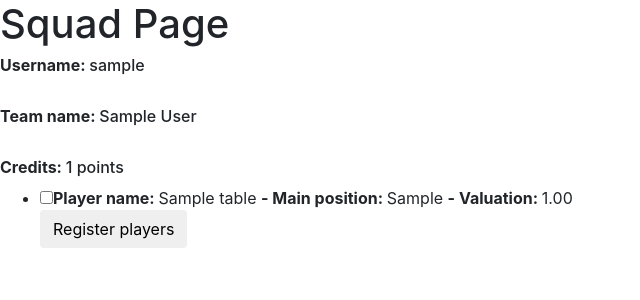
After one commit to Laurence2013/groopstr, a Django app: page /squad/ in a window 1280 px wide. The commit adds this page. Shown: the top 300 px of the page, without its empty margins (0-640 px from the left). Run offline with Django 3.2, Linux system fonts and the light colour scheme; a user stored in the database is signed in; tables that the repository leaves empty hold one stand-in row (values such as "Sample post"); some libraries are stand-ins or nearby versions.

Commit message:
15 groopstr

```diff
--- a/groopstr/urls.py
+++ b/groopstr/urls.py
@@ -20,7 +20,8 @@ from members.views import *
 urlpatterns = [
     path('personal_info/', PersonalinfoView.as_view(), name='personal_info'),
     path('members/', MembersView.as_view(), name='members'),
-    # path('members/<int:section>/', MembersView.as_view(), name='members'),
+    path('squad/', SquadView.as_view(), name='squad'),
+    # re_path('squad/(?P<player_id>[0-9])/$', SquadView.as_view(), name='squad'),
     path('register/', RegisterView.as_view(), name='register'),
     path('login/', LoginView.as_view(), name='login'),
     path('logout/', LogoutView.as_view(), name='logout'),
--- a/members/views.py
+++ b/members/views.py
@@ -5,6 +5,7 @@ from django.shortcuts import HttpResponse, render, redirect
 from django.contrib import messages
 from members.forms import *
 from members.models import *
+from players.models import *
 
 class MembersView(View):
     def get(self, request, *args, **kwargs):
@@ -20,14 +21,35 @@ class MembersView(View):
             for i in get_member.values('user_id'):
                 if i.get('user_id') is request.user.id:
                     member_info = Members_table.objects.filter(user_id = i.get('user_id')).values()
-            # if Squad_table.objects.filter()
+            if not Squad_table.objects.filter(user_id = request.user.id):
+                team_name = Personal_Info_table.objects.filter(has_username = request.user.id).values_list('team_name')
+                get_team_name = team_name[0][0]
             context = {
                 'username': request.user,
-                'members': member_info
+                'members': member_info,
+                'team_name': get_team_name or None
             }
             return render(request, 'members.html', context)
         messages.success(request, 'You need to setup your team name and personal info')
         return redirect('personal_info')
+
+class SquadView(View):
+    def get(self, request, *args, **kwargs):
+        team_name = Personal_Info_table.objects.filter(has_username = request.user.id).values_list('team_name')
+        credits = Members_table.objects.filter(user_id = request.user.id).values_list('credits_left')
+        players = Player_table.objects.all().values('id','player_name','player_position_1','player_position_2','player_position_3','current_player_value')
+        context = {
+            'username': request.user.username,
+            'team_name': team_name[0][0],
+            'players': players,
+            'credits': credits[0][0],
+        }
+        return render(request, 'squad.html', context)
+
+    def post(self, request, *args, **kwargs):
+        print(request.method == 'POST')
+        print(request.POST.getlist('player'))
+        return HttpResponse(None)
 
 class PersonalinfoView(View):
     def get(self, request, *args, **kwargs):
--- a/templates/members.html
+++ b/templates/members.html
@@ -21,6 +21,9 @@
     <li><b>Cost of Players bought: </b>{{ member.total_cost_players_bought }}</li>
     <li><b>Profit gained from players sold: </b>{{ member.profit_gained_players_sold }}</li>
     <li><b>Prize money - players bought: </b>{{ member.prize_money_minus_bought_sold }}</li>
+    {% if member.team_name == None %}
+      <h6><a href="{% url 'squad' %}">Click to pick your squad</a></h6>
+    {% endif %}
   {% endfor %}
 </ul>
 <h5><a href="{% url 'members' %}">Click here to view personal info</a></h5>
--- /dev/null
+++ b/templates/squad.html
@@ -0,0 +1,23 @@
+{% extends 'base.html' %}
+{% load staticfiles %}
+{% block content %}
+
+<h1>Squad Page</h1>
+
+<h6><b>Username: </b>{{ username }}</h6>
+<br />
+<h6><b>Team name: </b>{{ team_name }}</h6>
+<br />
+<h6><b>Credits: </b>{{ credits }} points</h6>
+<ul>
+  <form action="{% url 'squad' %}" method="POST" class="post-form">{% csrf_token %}
+    {% for player in players %}
+    <li><input type="checkbox" name="player" value="{{ player.id }}"><b>Player name: </b>{{ player.player_name }}
+      <b> - Main position: </b>{{ player.player_position_1 }}
+      <b> - Valuation: </b>{{ player.current_player_value }}</li>
+    {% endfor %}
+    <button type="submit" class="save btn btn-default">Register players</button>
+  </form>
+</ul>
+
+{% endblock %}
```
